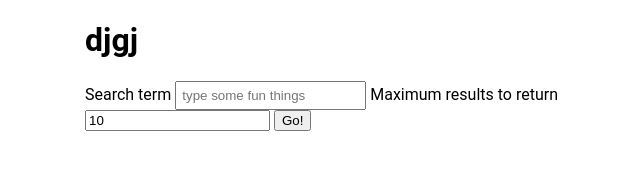
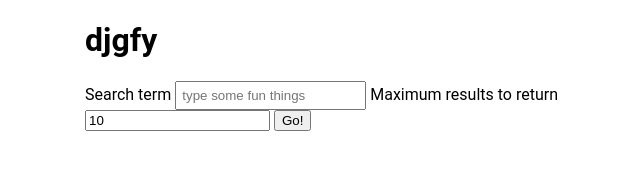
Before and after one commit to coolanticool/apiCapstone, a plain HTML site: page index.html in a window 1280 px wide. Shown: the full height of the page, 255-895 px from the left. Drawn offline with nearby package versions, Linux system fonts and the light colour scheme.

Commit message:
changed name from djgj to djgfy

```diff
--- a/index.html
+++ b/index.html
@@ -4,13 +4,13 @@
     <meta charset="UTF-8">
     <meta name="viewport" content="width=device-width, initial-scale=1.0">
     <meta http-equiv="X-UA-Compatible" content="ie=edge">
-    <title>djgj</title>
+    <title>djgfj</title>
     <link rel="stylesheet" href="index.css">
     <script src="https://code.jquery.com/jquery-3.3.1.js" integrity="sha256-2Kok7MbOyxpgUVvAk/HJ2jigOSYS2auK4Pfzbm7uH60=" crossorigin="anonymous"></script>
 </head>
 <body>
     <div class="container">
-        <h1>djgj</h1>
+        <h1>djgfy</h1>
 
 
             <form id="js-form">
```
